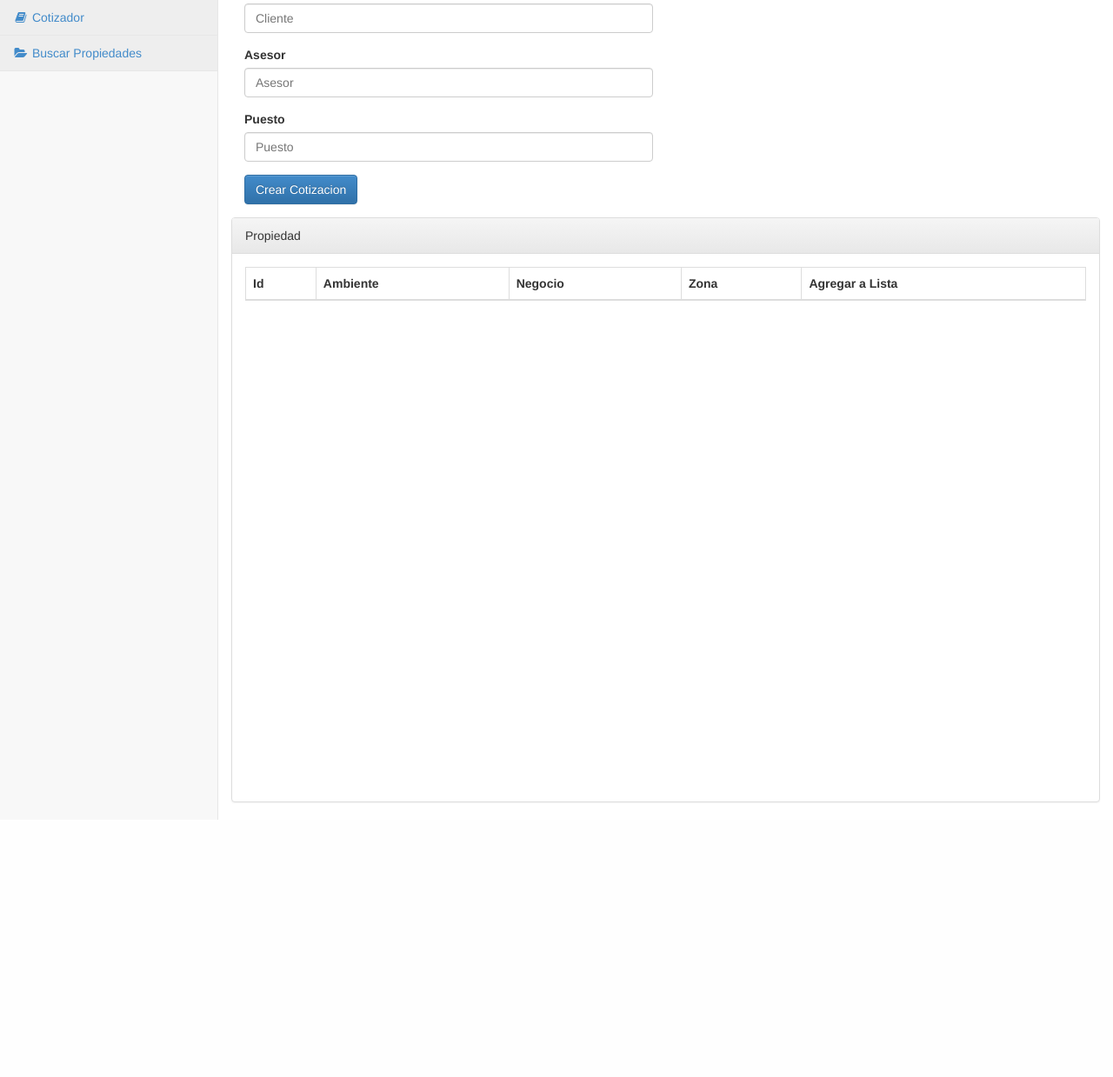
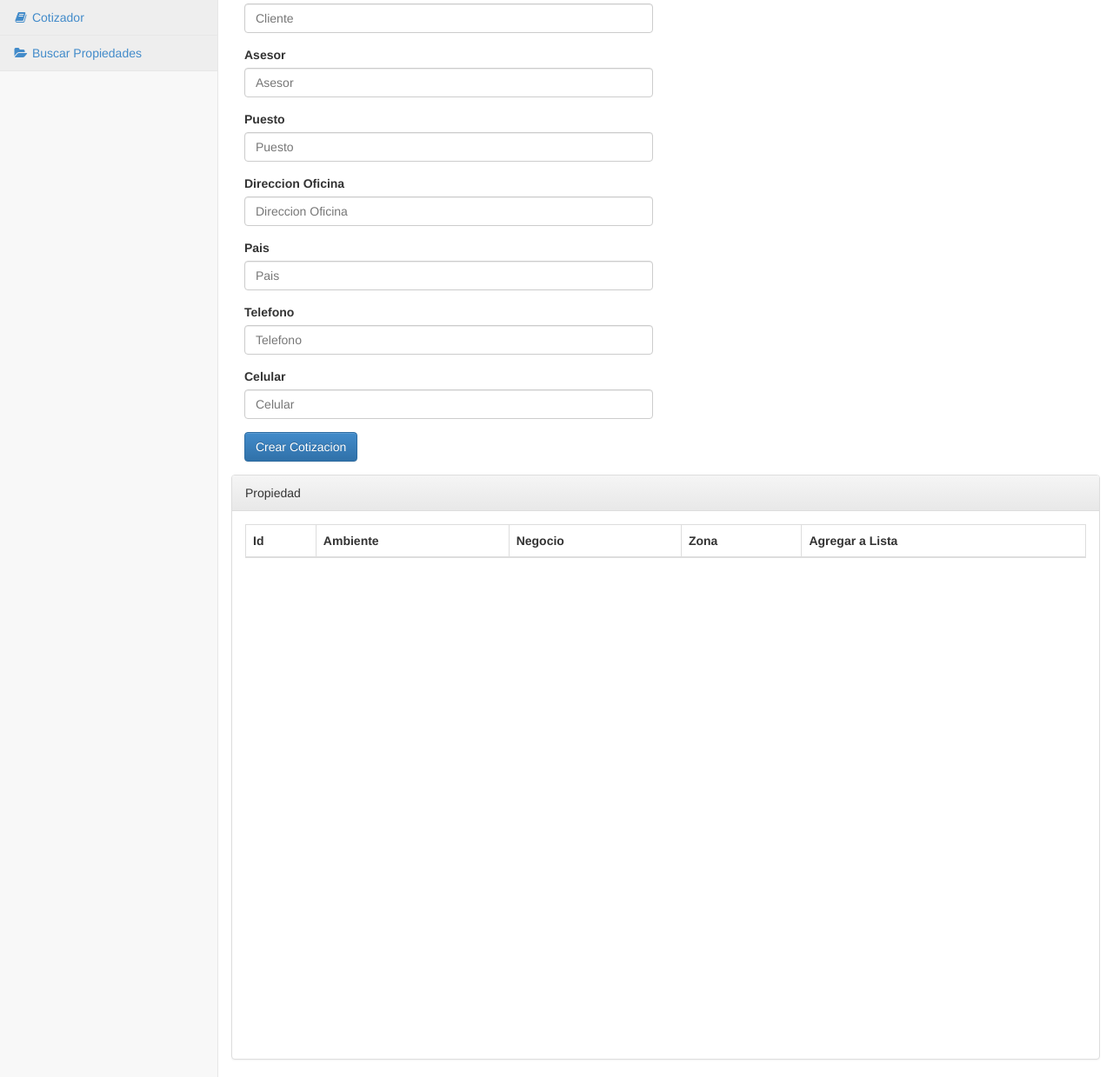
Before and after one commit to esierrawellmann/jminvesments, a PHP site: page /backend/app/views/cotizador/index.php in a window 1280 px wide. Shown: the part 286-1525 px from the top of the page at 87% size. Before the commit the page ends 1229 px from the top, so only its background shows below. Run offline with PHP 8.4, Linux system fonts and the light colour scheme; the visitor is signed in with stand-in values (Sample User, id 1); data that the repository does not hold is empty.

Commit message:
Merge origin/master
Conflicts:
	backend/app/views/propiedad/detallePropiedad.php

```diff
--- a/backend/app/models/Conexion.php
+++ b/backend/app/models/Conexion.php
@@ -10,8 +10,8 @@ class database {
  public function CrearConexion($user,$pass){
 
      try{
-            $conexion = mysql_connect("forich.db.9717674.hostedresource.com",'forich','For@each2014');
-            $conecto = mysql_select_db("forich",$conexion);
+            $conexion = mysql_connect("localhost",'root','');
+            $conecto = mysql_select_db("jm",$conexion);
 
                 if(!$conecto){
                     return "false";
@@ -22,8 +22,8 @@ class database {
     /* METODO PARA CONECTAR CON LA BASE DE DATOS*/
  public function conectar()
  {
-      $this ->conexion = (mysql_connect("forich.db.9717674.hostedresource.com",'forich','For@each2014')) or die(mysql_error());
-            mysql_select_db("forich",$this->conexion) or die("Could not open the db");
+      $this ->conexion = (mysql_connect("localhost",'root','')) or die(mysql_error());
+            mysql_select_db("jm",$this->conexion) or die("Could not open the db");
 
     }
   /* METODO PARA REALIZAR UNA CONSULTA
--- a/backend/app/views/cotizador/impresion.php
+++ b/backend/app/views/cotizador/impresion.php
@@ -98,7 +98,11 @@ $contador = count($json);
 
                 <label><?php echo $_POST['asesor']; ?></label><br>
 
-                <label><?php echo $_POST['puesto']; ?></label>
+                <label><?php echo $_POST['puesto']; ?></label><br>
+                <label><?php echo $_POST['direccion']; ?></label<br>
+                <label><?php echo $_POST['pais']; ?></label><br>
+                <label><?php echo "Tel: ".$_POST['telefono']; ?></label><br>
+                <label><?php echo "Cel: ".$_POST['celular']; ?></label>
 
         </div>
 
--- a/backend/app/views/cotizador/index.php
+++ b/backend/app/views/cotizador/index.php
@@ -196,6 +196,69 @@ function controller($scope, $modal, $log , $http,$location)
 
                                 </div>
 
+                                 <div class="col-lg-12">
+
+                                    <div class="col-lg-6">
+
+                                        <div class="form-group">
+
+                                            <label for="userStatus">Direccion Oficina</label>
+
+                                            <input type="text" name="direccion" class="form-control" ng-model="direccion" id="exampleInputEmail1" placeholder="Direccion Oficina"/>
+
+                                        </div>
+
+                                    </div>
+
+                                </div>
+
+                             <div class="col-lg-12">
+
+                                    <div class="col-lg-6">
+
+                                        <div class="form-group">
+
+                                            <label for="userStatus">Pais</label>
+
+                                            <input type="text" name="pais" class="form-control" ng-model="pais" id="exampleInputEmail1" placeholder="Pais"/>
+
+                                        </div>
+
+                                    </div>
+
+                                </div>
+
+                                <div class="col-lg-12">
+
+                                    <div class="col-lg-6">
+
+                                        <div class="form-group">
+
+                                            <label for="userStatus">Telefono</label>
+
+                                            <input type="text" name="telefono" class="form-control" ng-model="telefono" id="exampleInputEmail1" placeholder="Telefono"/>
+
+                                        </div>
+
+                                    </div>
+
+                                </div>
+
+                                <div class="col-lg-12">
+
+                                    <div class="col-lg-6">
+
+                                        <div class="form-group">
+
+                                            <label for="userStatus">Celular</label>
+
+                                            <input type="text" name="celular" class="form-control" ng-model="celular" id="exampleInputEmail1" placeholder="Celular"/>
+
+                                        </div>
+
+                                    </div>
+
+                                </div>
 
 
                                  <div class="col-lg-12">
```
